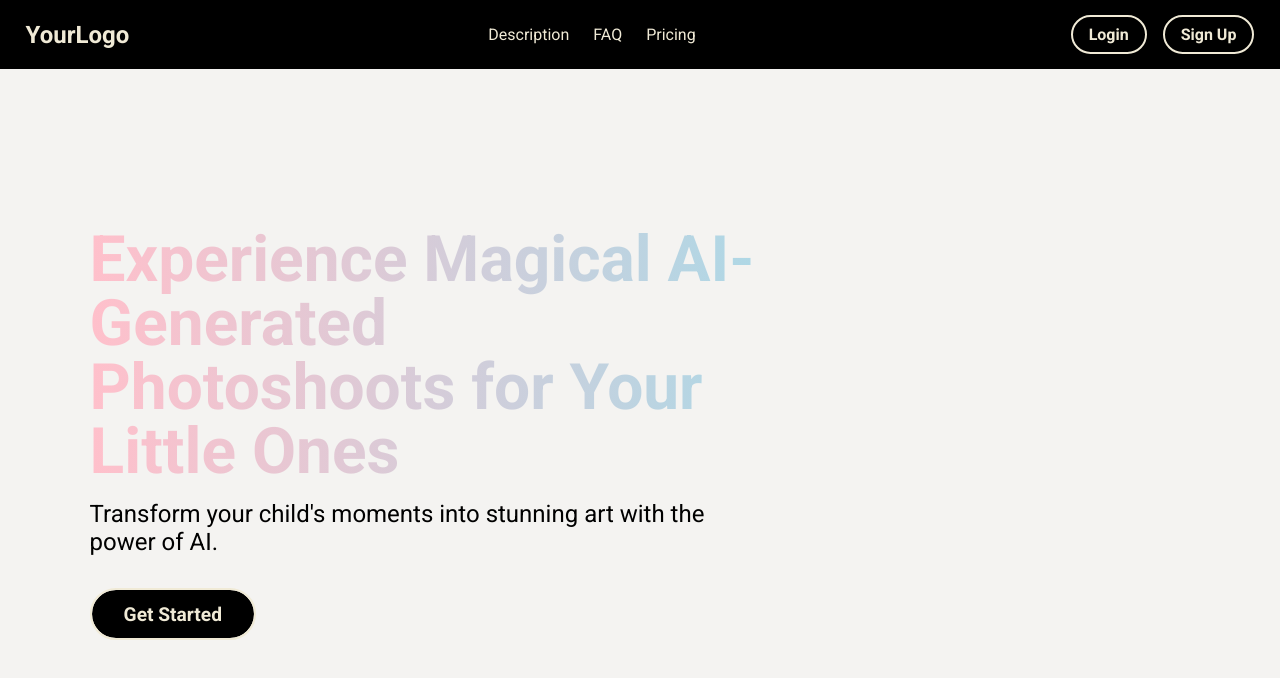
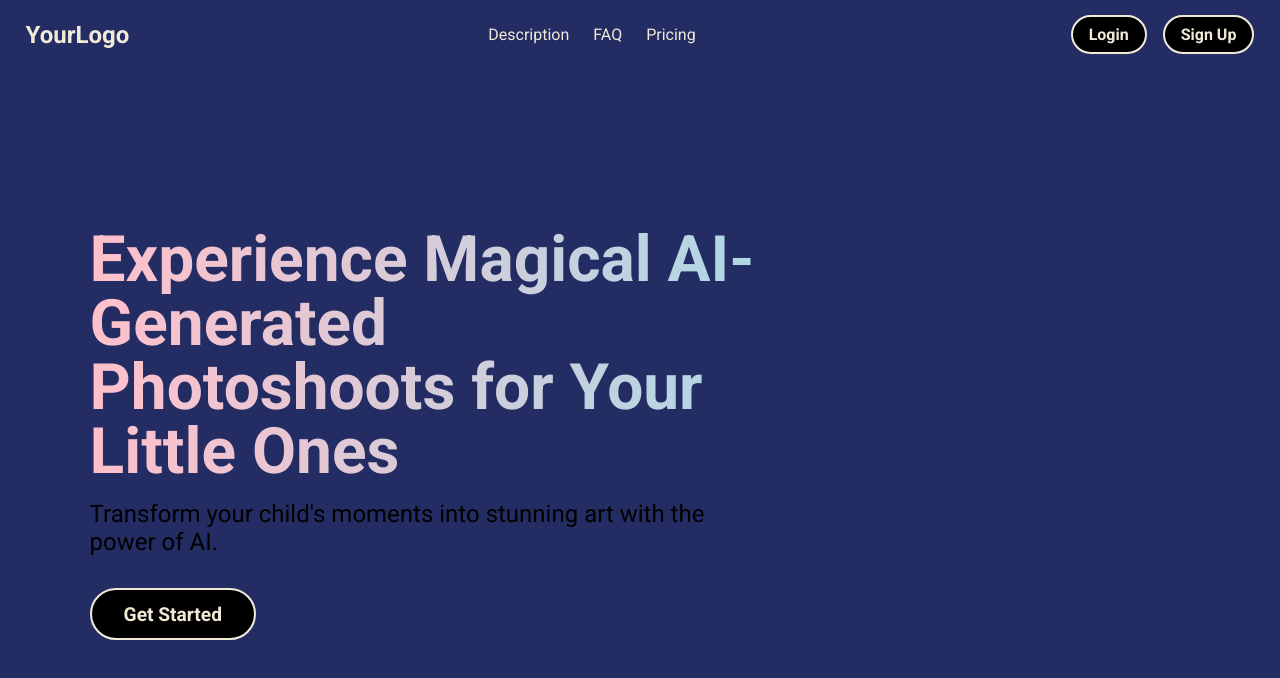
Before and after one commit to amanzoni1/photoBookAI, a React (Create React App) app in the folder client/: page / in a window 1280 px wide. Shown: the top 678 px of the page. Built offline with nearby package versions, Linux system fonts and the light colour scheme; no server answers; the HTML template or start-up script is replaced by a standard one.

Commit message:
fb login adjusted

```diff
--- a/client/src/index.css
+++ b/client/src/index.css
@@ -11,7 +11,7 @@
 
 /* Set body background color and default text color */
 body {
-  background-color: #f4f3f1;
+  background-color: #242c64;
   color: #000000;
   /* font-family: Arial, sans-serif; */
   /* font-family: 'Courier New', Courier, monospace; */
--- a/client/src/pages/Dashboard/Dashboard.css
+++ b/client/src/pages/Dashboard/Dashboard.css
@@ -1,7 +1,7 @@
 /* Dashboard.css */
 
 .dashboard-container {
-  background-color: #000000;
+  background-color: #242c64;;
 }
 
 .dashboard-title {
--- a/client/src/pages/Navbar/Navbar.css
+++ b/client/src/pages/Navbar/Navbar.css
@@ -4,7 +4,7 @@
   justify-content: space-between;
   align-items: center;
   padding: 15px 2%;
-  background-color: #000000;
+  background-color: #242c64;
 }
 
 .navbar-logo a {
```
Also changed, not shown: 1 other file (tests, documents, lock files or other folders).
